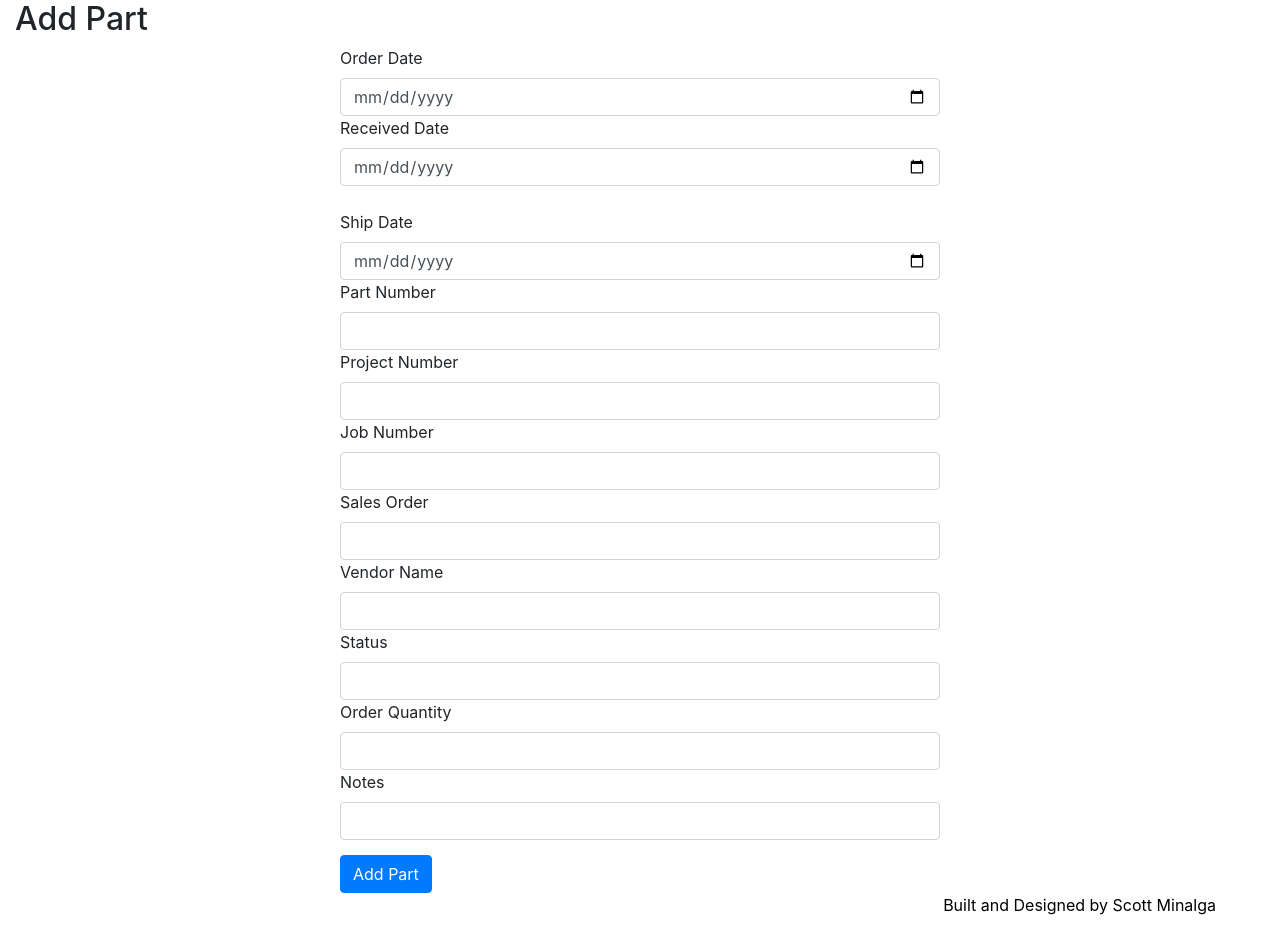
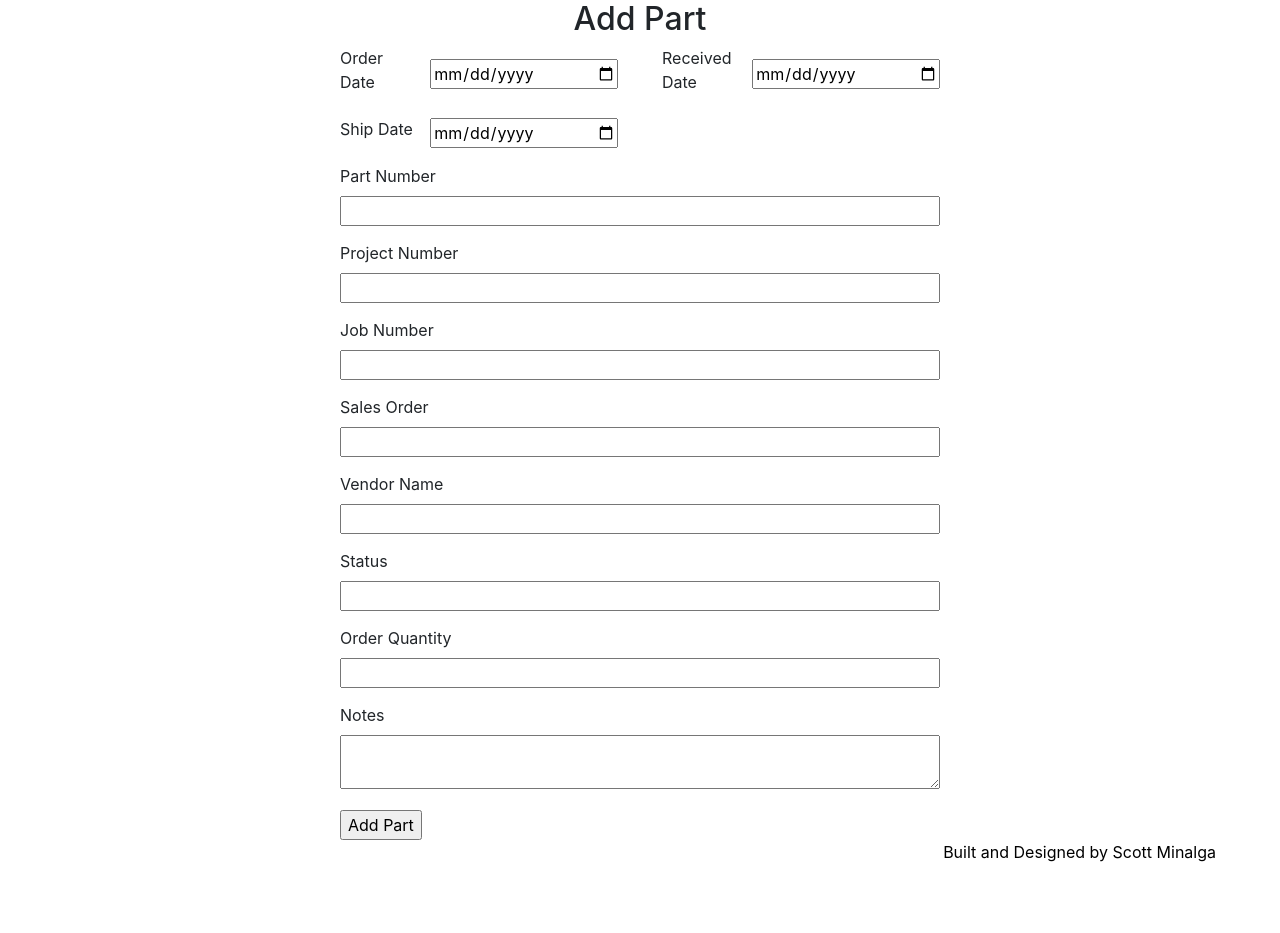
Before and after one commit to ScottMinalga/Shop-Dispatch-Web-App, a Flask app: page /add_part in a window 1280 px wide. Shown: the part 56-989 px from the top of the page. After the commit the page ends 918 px from the top, so only its background shows below. Run offline with Flask 3, Linux system fonts and the light colour scheme.

Commit message:
Changes to be committed: 	modified:   instance/projects.sqlite3 	modified:   templates/_macros.html 	modified:   templates/add_part.html 	modified:   templates/new.html 	modified:   templates/render_table_with_tabs.html

```diff
--- a/templates/add_part.html
+++ b/templates/add_part.html
@@ -13,6 +13,7 @@
       margin-right: 10px;
     }
     input[type="text"],
+    input[type="date"],
     textarea {
       width: 100%;
       box-sizing: border-box;
@@ -20,7 +21,19 @@
     .form-group {
       margin-bottom: 15px;
     }
-  </style>
+    .date-inputs {
+      display: flex;
+      justify-content: space-between;
+    }
+    .input-label-container {
+      display: flex;
+      align-items: center;
+      flex-wrap: nowrap;
+    }
+    h2 {
+    text-align: center;
+    }
+</style>
 
 <h2>Add Part</h2>
 
@@ -31,32 +44,54 @@
 {%- endfor %}
 
 <form action="{{ url_for('add_part') }}" method="post">
-
-
+  <div class="form-group date-inputs">
+    <div class="input-label-container">
+      <label for="order_date">Order Date</label>
+      <input type="date" name="order_date" required>
+    </div>
+    <div class="input-label-container">
+      <label for="received_date">Received Date</label>
+      <input type="date" name="received_date" required>
+    </div>
+  </div>
+  <div class="form-group date-inputs">
+    <div class="input-label-container">
+      <label for="ship_date">Ship Date</label>
+      <input type="date" name="ship_date" required>
+    </div>
+  </div>
   <div class="form-group">
-    <label for="order_date">Order Date</label>
-    <input type="date" class="form-control" name="order_date" required>
-    <label for="received_date">Received Date</label>
-    <input type="date" class="form-control" name="received_date" required><br>
-    <label for="ship_date">Ship Date</label>
-    <input type="date" class="form-control" name="ship_date" required>
     <label for="part_number">Part Number</label>
-    <input type="text" class="form-control" name="part_number" required>
+    <input type="text" name="part_number" required>
+  </div>
+  <div class="form-group">
     <label for="project_number">Project Number</label>
-    <input type="text" class="form-control" name="project_number" required>
+    <input type="text" name="project_number" required>
+  </div>
+  <div class="form-group">
     <label for="job_number">Job Number</label>
-    <input type="text" class="form-control" name="job_number" required>
+    <input type="text" name="job_number" required>
+  </div>
+  <div class="form-group">
     <label for="sales_order">Sales Order</label>
-    <input type="text" class="form-control" name="sales_order" required>
+    <input type="text" name="sales_order" required>
+  </div>
+  <div class="form-group">
     <label for="vendor_name">Vendor Name</label>
-    <input type="text" class="form-control" name="vendor_name" required>
+    <input type="text" name="vendor_name" required>
+  </div>
+  <div class="form-group">
     <label for="status">Status</label>
-    <input type="text" class="form-control" name="status" required>
+    <input type="text" name="status" required>
+  </div>
+  <div class="form-group">
     <label for="order_quantity">Order Quantity</label>
-    <input type="text" class="form-control" name="order_quantity" required>
+    <input type="text" name="order_quantity" required>
+  </div>
+  <div class="form-group">
     <label for="notes">Notes</label>
-    <input type="text" class="form-control" name="notes" required>
+    <textarea name="notes" id="notes" cols="30" rows="2" required></textarea>
   </div>
-  <button type="submit" class="btn btn-primary">Add Part</button>
+  <input type="submit" value="Add Part" />
 </form>
 {% endblock %}
--- a/templates/new.html
+++ b/templates/new.html
@@ -20,6 +20,9 @@
    .form-group {
      margin-bottom: 15px;
    }
+   h2 {
+    text-align: center;
+    }
  </style>
 
 <h2>Add Job</h2>
```
Also changed, not shown: templates/_macros.html (+1 -8 lines), templates/render_table_with_tabs.html (+17 -0 lines), instance/projects.sqlite3.
